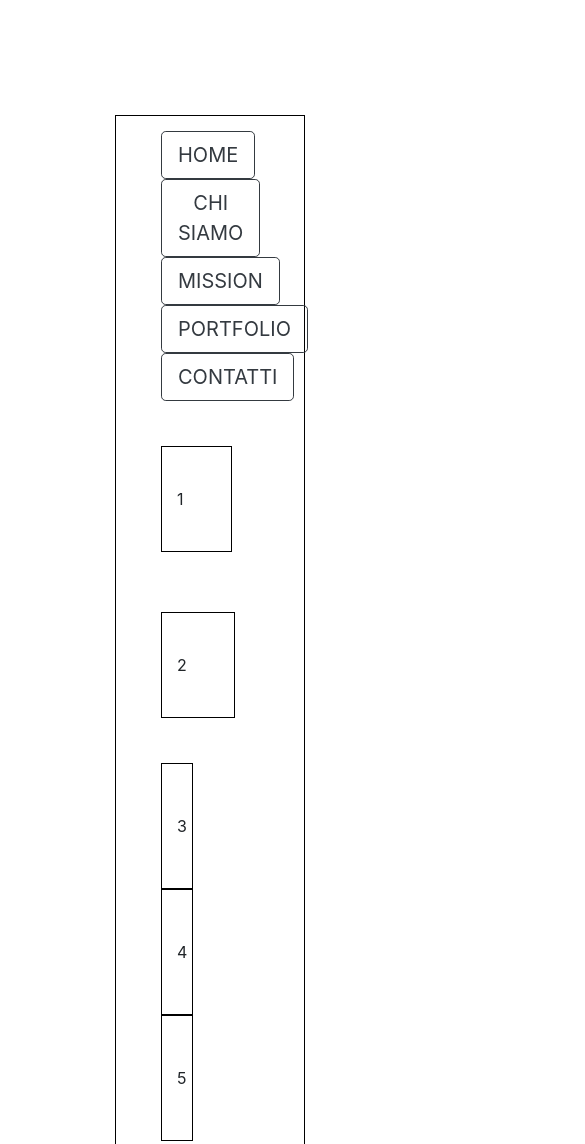
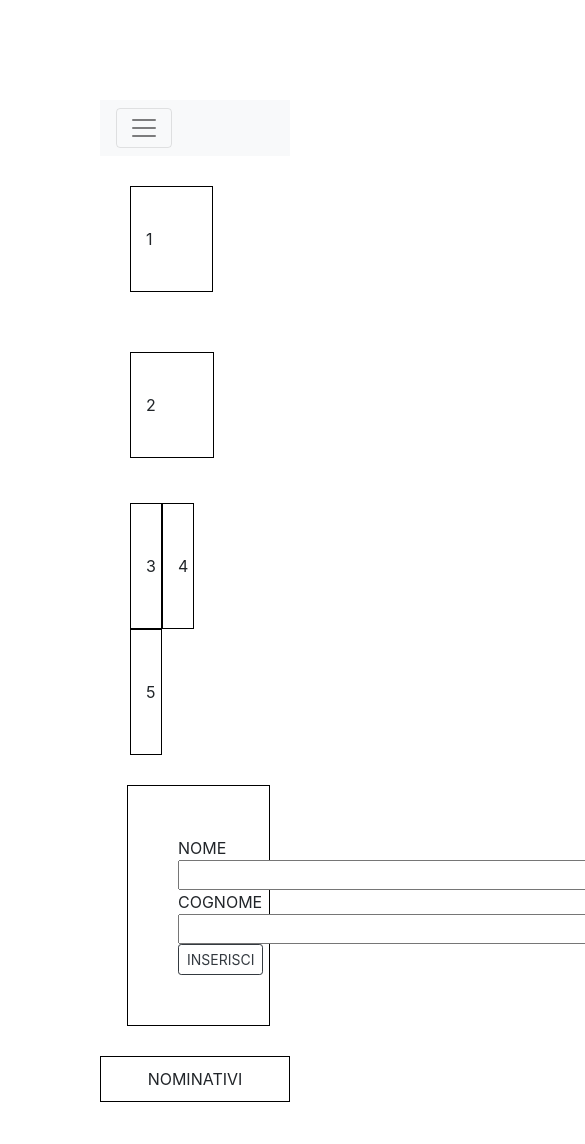
Before and after one commit to pallaxx/AS2021_4H_PCTO_MazzoniAlex_Jquery, a plain HTML site: page index.html in a window 390 px wide. Shown: the top 1144 px of the page, 585 px wide, since content can reach past the window. Drawn offline with nearby package versions, Linux system fonts and the light colour scheme.

Commit message:
Commit del 12/02

```diff
--- a/css/mieistili.css
+++ b/css/mieistili.css
@@ -1,11 +1,15 @@
 body{
     padding: 100px;
 }
-
+ul
+{
+    justify-content: center;
+    list-style: none;
+}
 #container1
 {
     border: 1px solid black;
-    margin: 15px;
+    /* margin: 15px; */
 }
 
 #row1
@@ -48,9 +52,9 @@ body{
 #riga1_colonna2
 {
     border: 1px solid black;
-    margin-left: 70px;
+    /* margin-left: 70px;
     margin-right: 115px;
-    margin-bottom: 30px;
+    margin-bottom: 30px; */
 }
 #nominativi
 {
--- a/index.html
+++ b/index.html
@@ -17,10 +17,13 @@
   <body>
       <!-- Optional JavaScript -->
     <!-- jQuery first, then Popper.js, then Bootstrap JS -->
-
+      <!-- prima riga coi bottoni-->
+      <nav class="navbar navbar-expand-lg navbar-light bg-light">
+        <button class="navbar-toggler" type="button" data-toggle="collapse" data-target="#navbarSupportedContent" aria-controls="navbarSupportedContent" aria-expanded="false" aria-label="Toggle navigation">
+          <span class="navbar-toggler-icon"></span>
+        </button>
+        <div class="collapse navbar-collapse" id="navbarSupportedContent">
           <div class="container-fluid" id="container1">
-
-      <!-- prima riga coi bottoni-->
             <div class="row" id="row1">
               <div class="col" >
                 <button type="button" class="btn btn-outline-dark btn-lg" >HOME</button>
@@ -38,6 +41,10 @@
                 <button type="button" class="btn btn-outline-dark btn-lg" >CONTATTI</button>
               </div>
             </div>
+          </div>
+        </div>
+      </nav>
+
 
       <!-- secondo container contenente una riga con le macro celle A e B -->
       <div class="container-fluid">
@@ -84,7 +91,7 @@
               </div>
 
               <!-- macro cella B -->
-              <div class="col" id="riga1_colonna2">
+              <div class="col container-fluid" id="riga1_colonna2">
                 <div class="col" id="nominativi">
                   NOMINATIVI
                 </div>
@@ -93,7 +100,6 @@
               </div>
         </div>
 
-      </div>
     </form>
   </div>
 <!-- Button trigger modal -->
--- a/js/mieiscript.js
+++ b/js/mieiscript.js
@@ -27,8 +27,6 @@ jQuery("#miobottone").on("click",function()
                 f=1;
                 testo=("Hai inserito un altro "+ CognomeNomeVerifica[i]);
                 flag=1;
-
-                //il modal funziona ma scompare subito
 
                 $('#messaggino').click();
                 jQuery('#bottoneprimario').prop("hidden", true);
```
Lines whose indentation alone changed are shown as unchanged.
